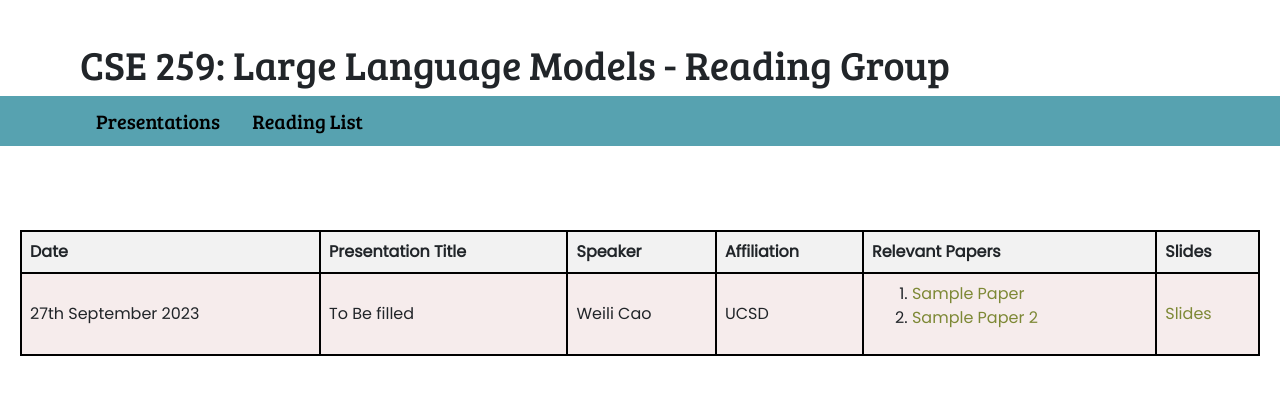
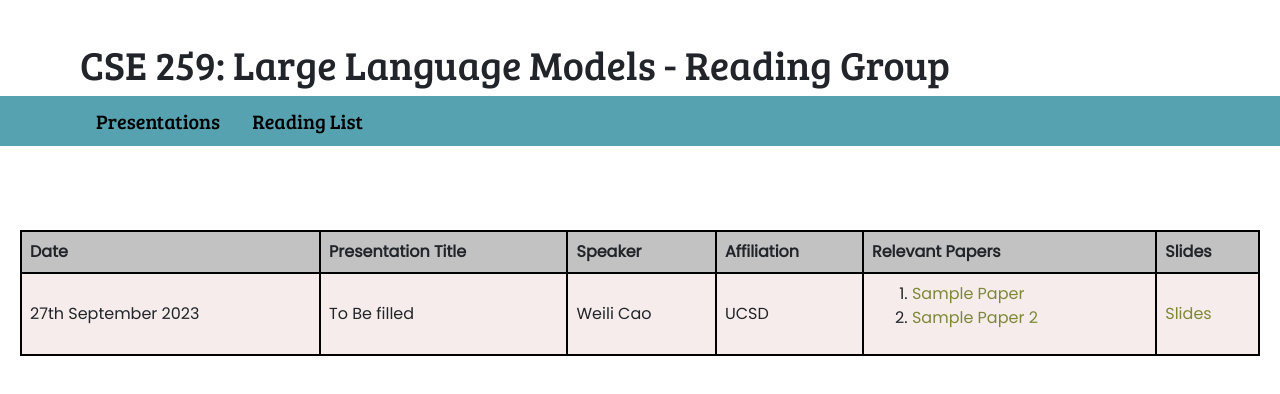
Before and after one commit to lei-seminar/lei-seminar.github.io, a React (Create React App) app: page / in a window 1280 px wide. Shown: the top 394 px of the page. Built offline with nearby package versions, Linux system fonts and the light colour scheme.

Commit message:
Correcting links in to local file

```diff
--- a/package.json
+++ b/package.json
@@ -1,5 +1,5 @@
 {
-  "name": "minutes",
+  "name": "lei-seminar",
   "version": "0.1.0",
   "private": true,
   "homepage": "https://lei-seminar.github.io/",
--- a/src/css/common.css
+++ b/src/css/common.css
@@ -35,7 +35,7 @@ table {
   }
 
   th {
-	background-color: #f2f2f2;
+	background-color: #c2c2c2;
   }
 
   tr:nth-child(even) {
```
